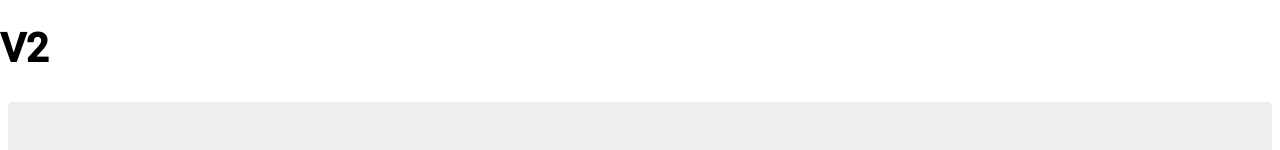
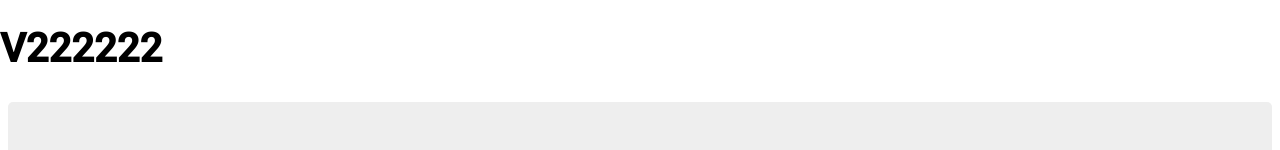
Before and after one commit to alietran/A_tribute_page, a plain HTML site: page index.html in a window 1280 px wide. Shown: the top 150 px of the page. Drawn offline with Linux system fonts and the light colour scheme.

Commit message:
Update index.html

```diff
--- a/index.html
+++ b/index.html
@@ -12,7 +12,7 @@
 </head>
 
 <body>
-    <h1>V2</h1>
+    <h1>V222222</h1>
     <main id="main">
         <div id="title">
             <h1> Dr. Norman Borlaug</h1></a>
```
